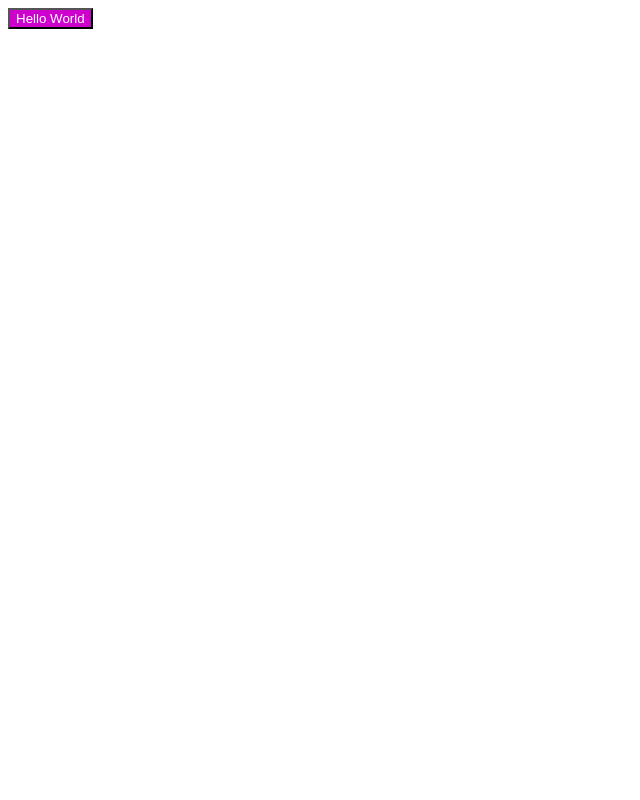
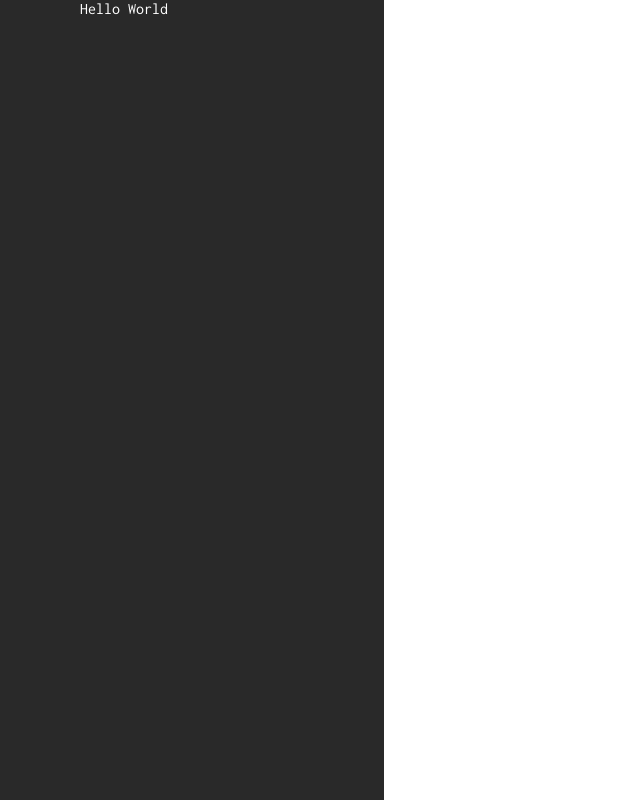
Before and after one commit to RobCC/resume, a plain HTML site: page index.html in a window 1280 px wide. Shown: the whole page, without its empty margins (0-640 px from the left). Drawn offline with Linux system fonts and the light colour scheme.

Commit message:
Add file-loader

```diff
--- a/main.css
+++ b/main.css
@@ -1,3 +1,17 @@
-.Button_button_22pc0 {
-  background-color: #cd00cd;
+.LeftPanel_leftSide_128T2 {
+  box-sizing: border-box;
+  position: fixed;
+  overflow: hidden;
+  background-color: #292929;
+  padding: 0 80px;
+  height: 100%;
+  width: 30%;
   color: white; }
+
+@font-face {
+  font-family: 'Inconsolata';
+  src: url(29b00ebcf93fda46ac9957fa4816eafd.ttf); }
+
+body {
+  font-family: 'Inconsolata', sans-serif;
+  margin: 0; }
```
Also changed, not shown: 29b00ebcf93fda46ac9957fa4816eafd.ttf (added), main.js.
